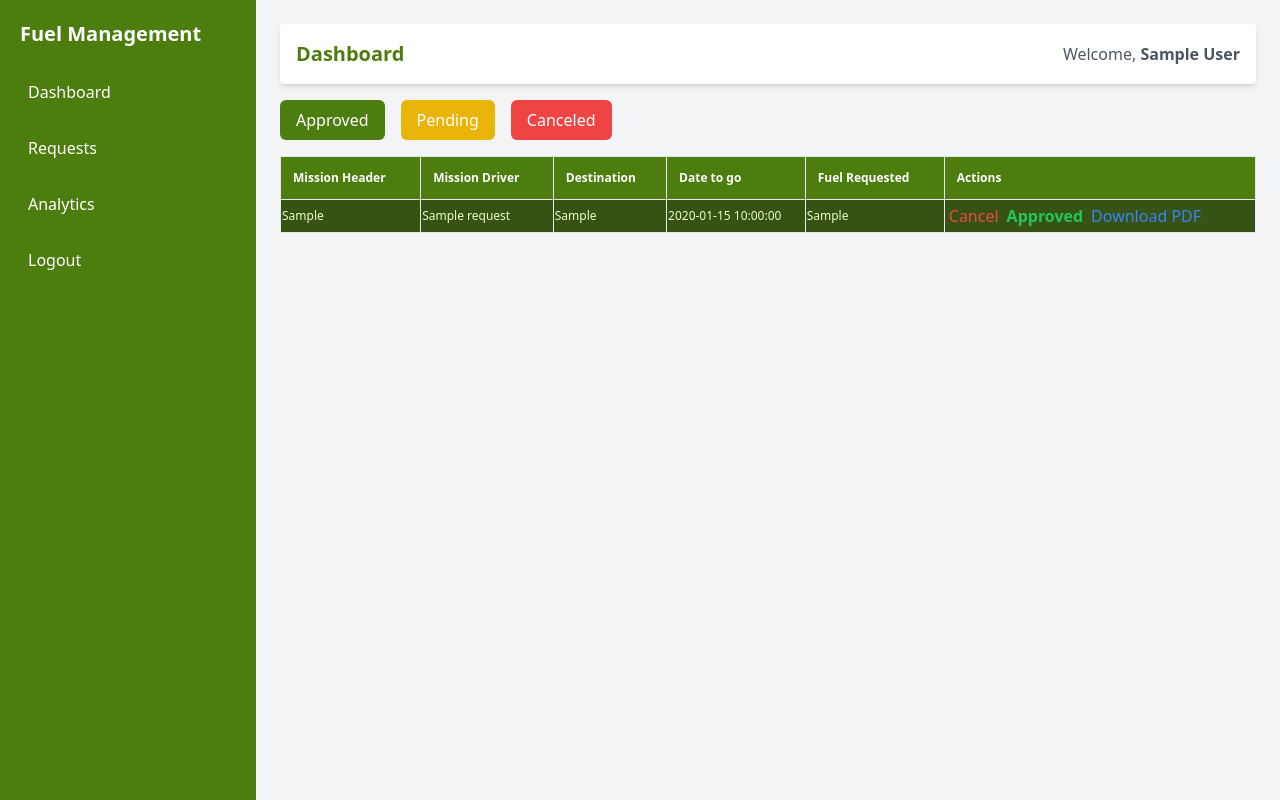
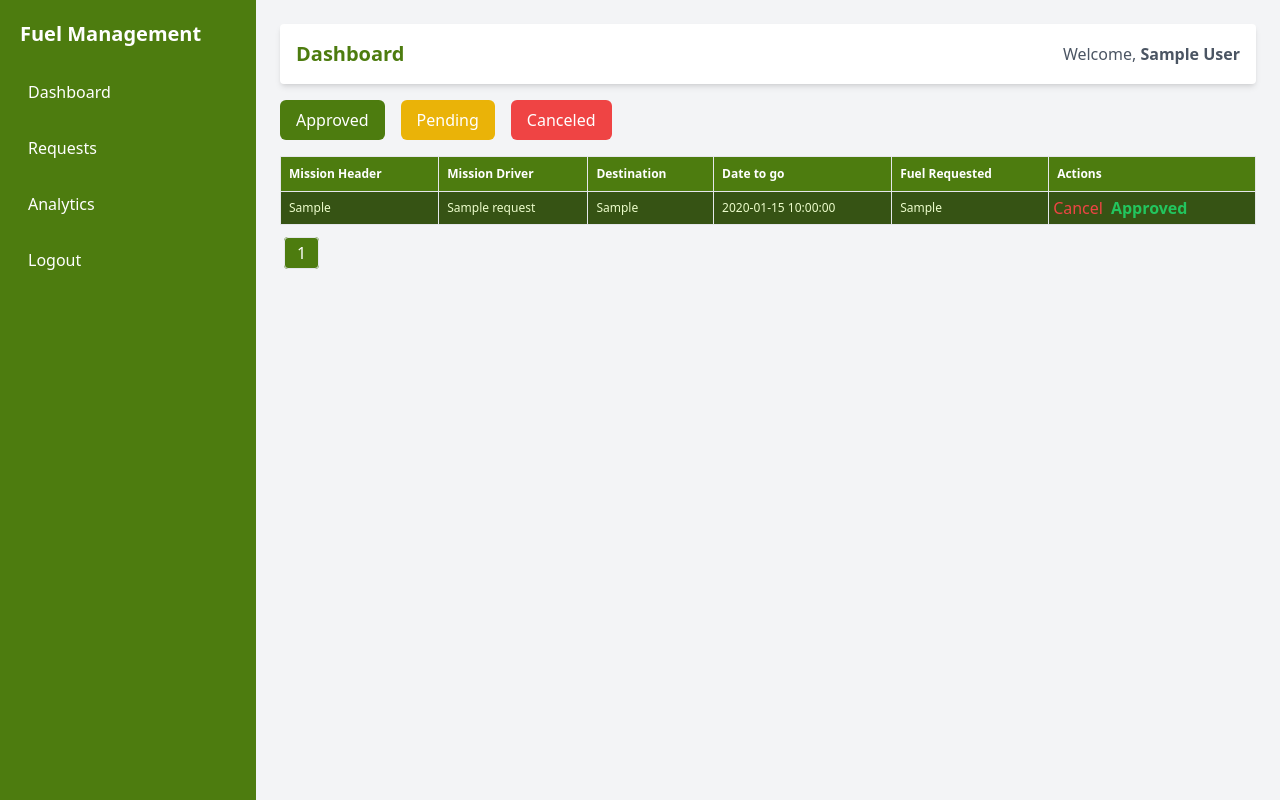
Before and after one commit to dveloper-Elisa/fuel-manager-APTC, a PHP site: page /requests.php?page=1&status=all in a window 1280 px wide. Run offline with PHP 8.4, Linux system fonts and the light colour scheme; the visitor is signed in with stand-in values (Sample User, id 1); tables that the repository leaves empty or names only in its code hold one stand-in row (values such as "Sample post"); some libraries are stand-ins or nearby versions.

Commit message:
--ammend

```diff
--- a/requests.php
+++ b/requests.php
@@ -201,7 +201,6 @@ if(isset($_GET['reject']) || isset($_GET['cancel'])) {
     }
 }
 
-
 ?>
 
 <!DOCTYPE html>
@@ -237,82 +236,108 @@ if(isset($_GET['reject']) || isset($_GET['cancel'])) {
             <?php
 // Fetch status from URL
 $status = isset($_GET['status']) ? $_GET['status'] : 'all';
-            $id = $_SESSION['staff_code'] ;
+$id = $_SESSION['staff_code'];
+
+// Pagination settings
+$itemsPerPage = 10;
+$page = isset($_GET['page']) ? (int)$_GET['page'] : 1;
+$offset = ($page - 1) * $itemsPerPage;
 
 // SQL query based on status
 if ($status === 'all') {
-                $query = (strtoupper($_SESSION['role']) == 'D/CEO' || strtoupper($_SESSION['role']) == 'CEO' || strtolower($_SESSION['role']) == 'logistics') ? "SELECT * FROM fuel_request" : "SELECT * FROM fuel_request WHERE stf_code = '$id'"; // Show all records
+    $query = (strtoupper($_SESSION['role']) == 'D/CEO' || strtoupper($_SESSION['role']) == 'CEO' || strtolower($_SESSION['role']) == 'logistics') ?
+        "SELECT * FROM fuel_request LIMIT ? OFFSET ?" :
+        "SELECT * FROM fuel_request WHERE stf_code = ? LIMIT ? OFFSET ?";
 } else {
-                $query = (strtoupper($_SESSION['role']) == 'D/CEO' || strtoupper($_SESSION['role']) == 'CEO' || strtolower($_SESSION['role']) == 'logistics') ? "SELECT * FROM fuel_request WHERE status = ?":"SELECT * FROM fuel_request WHERE status = ? AND stf_code = ?";
+    $query = (strtoupper($_SESSION['role']) == 'D/CEO' || strtoupper($_SESSION['role']) == 'CEO' || strtolower($_SESSION['role']) == 'logistics') ?
+        "SELECT * FROM fuel_request WHERE status = ? LIMIT ? OFFSET ?" :
+        "SELECT * FROM fuel_request WHERE status = ? AND stf_code = ? LIMIT ? OFFSET ?";
 }
 
 // Prepare and execute the query
 if ($stmt = $db->prepare($query)) {
-                if ($status !== 'all') {
-                    if ((strtoupper($_SESSION['role']) == 'D/CEO' || strtoupper($_SESSION['role']) == 'CEO' || strtolower($_SESSION['role']) == 'logistics')){
-                $stmt->bind_param('s', $status);
+    if ($status === 'all') {
+        if (strtoupper($_SESSION['role']) == 'D/CEO' || strtoupper($_SESSION['role']) == 'CEO' || strtolower($_SESSION['role']) == 'logistics') {
+            $stmt->bind_param('ii', $itemsPerPage, $offset);
+        } else {
+            $stmt->bind_param('iii', $id, $itemsPerPage, $offset);
         }
-                    else{
-                        $stmt->bind_param('si',$status, $id);
+    } else {
+        if (strtoupper($_SESSION['role']) == 'D/CEO' || strtoupper($_SESSION['role']) == 'CEO' || strtolower($_SESSION['role']) == 'logistics') {
+            $stmt->bind_param('sii', $status, $itemsPerPage, $offset);
+        } else {
+            $stmt->bind_param('siii', $status, $id, $itemsPerPage, $offset);
         }
     }
     $stmt->execute();
     $result = $stmt->get_result();
 }
 
+// Fetch total number of records
+$countQuery = ($status === 'all') ? "SELECT COUNT(*) as total FROM fuel_request" : "SELECT COUNT(*) as total FROM fuel_request WHERE status = ?";
+$countStmt = $db->prepare($countQuery);
+if ($status !== 'all') {
+    $countStmt->bind_param('s', $status);
+}
+$countStmt->execute();
+$countResult = $countStmt->get_result();
+$totalRecords = $countResult->fetch_assoc()['total'];
+$totalPages = ceil($totalRecords / $itemsPerPage);
+
 // Render the HTML table
-            echo '<table class="w-full mt-4 border-collapse border border-gray-300 text-left text-gray-700">
-                <thead class="bg-lime-700 text-white">
-                    <tr>
-                        <th class="p-3 border text-[12px]">Mission Header</th>
-                        <th class="p-3 border text-[12px]">Mission Driver</th>
-                        <th class="p-3 border text-[12px]">Destination</th>
-                        <th class="p-3 border text-[12px]">Date to go</th>
-                        <th class="p-3 border text-[12px]">Fuel Requested</th>';
+echo '<table class="w-full mt-4 border-collapse border border-gray-300 text-left text-gray-700">';
+echo '<thead class="bg-lime-700 text-white">';
+echo '<tr>';
+echo '<th class="p-2 border text-[12px]">Mission Header</th>';
+echo '<th class="p-2 border text-[12px]">Mission Driver</th>';
+echo '<th class="p-2 border text-[12px]">Destination</th>';
+echo '<th class="p-2 border text-[12px]">Date to go</th>';
+echo '<th class="p-2 border text-[12px]">Fuel Requested</th>';
 
-            echo (strtoupper($_SESSION['role']) === 'D/CEO' || strtoupper($_SESSION['role']) === 'CEO') ? '<th class="p-3 border text-[12px]">Actions</th>' : '';
-            echo (strtolower($_SESSION['role']) === 'logistics') ? '<th class="p-3 border text-[12px]">View</th>' : '';
+if (strtoupper($_SESSION['role']) === 'D/CEO' || strtoupper($_SESSION['role']) === 'CEO') {
+    echo '<th class="p-2 border text-[12px]">Actions</th>';
+}
+if (strtolower($_SESSION['role']) === 'logistics') {
+    echo '<th class="p-2 border text-[12px]">View</th>';
+}
 
 echo '</tr></thead><tbody class="bg-white">';
 
 while ($row = $result->fetch_assoc()) {
-                echo '<tr class="border-b bg-lime-900 hover:bg-lime-800">
-                    <td class="text-[12px] border text-lime-100">' . htmlspecialchars($row['head_mission']) . '</td>
-                    <td class="text-[12px] border text-lime-100">' . htmlspecialchars($row['driver_name']) . '</td>
-                    <td class="text-[12px] border text-lime-100">' . htmlspecialchars($row['location_to']) . '</td>
-                    <td class="text-[12px] border text-lime-100">' . htmlspecialchars($row['date_from']) . '</td>
-                    <td class="text-[12px] border text-lime-100">' . htmlspecialchars($row['fuel_type']) . '</td>';
+    echo '<tr class="border-b bg-lime-900 hover:bg-lime-800">';
+    echo '<td class="text-[12px] border pl-2 text-lime-100">' . htmlspecialchars($row['head_mission']) . '</td>';
+    echo '<td class="text-[12px] border pl-2 text-lime-100">' . htmlspecialchars($row['driver_name']) . '</td>';
+    echo '<td class="text-[12px] border pl-2 text-lime-100">' . htmlspecialchars($row['location_to']) . '</td>';
+    echo '<td class="text-[12px] border pl-2 text-lime-100">' . htmlspecialchars($row['date_from']) . '</td>';
+    echo '<td class="text-[12px] border pl-2 text-lime-100">' . htmlspecialchars($row['fuel_type']) . '</td>';
 
     if (strtoupper($_SESSION['role']) === 'D/CEO' || strtoupper($_SESSION['role']) === 'CEO') {
-                    echo '<td class="p-1 border">
-                        <a href="requests.php?cancel=' . urlencode($row['req_id']) . '" class="text-red-500 hover:underline">Cancel</a>';
-
+        echo '<td class="p-1 border"><a href="requests.php?cancel=' . urlencode($row['req_id']) . '" class="text-red-500 hover:underline">Cancel</a>';
         if ($row['status'] === 'approved') {
             echo '<span class="text-green-500 font-bold ml-2">Approved</span>';
         } else {
             echo '<a href="approve.php?approve=' . urlencode($row['req_id']) . '" class="text-green-500 hover:underline ml-2">Approve</a>';
         }
-
-                    if ($row['status'] === 'approved') {
-                        echo '<a href="?id=' . urlencode($row['req_id']) . '" class="text-blue-500 hover:underline ml-2">Download PDF</a>';
-                    } else {
-                        echo '<span class="text-gray-400 ml-2 cursor-not-allowed">Download PDF</span>';
-                    }
-
         echo '</td>';
     }
 
     if (strtolower($_SESSION['role']) === 'logistics') {
-                    echo '<td class="p-3 border">
-                        <button onclick="viewRequest(' . $row['req_id'] . ')" class="text-blue-500 hover:underline">View</button>
-                    </td>';
+        echo '<td class="p-3 border"><button onclick="viewRequest(' . $row['req_id'] . ')" class="text-blue-500 hover:underline">View</button></td>';
     }
 
     echo '</tr>';
 }
 
 echo '</tbody></table>';
+
+// Pagination controls
+echo '<div class="mt-4">';
+for ($i = 1; $i <= $totalPages; $i++) {
+    echo '<a href="?page=' . $i . '&status=' . $status . '" class="px-3 py-1 mx-1 border rounded ' . ($page == $i ? 'bg-lime-700 text-white' : 'bg-white text-lime-700') . '">' . $i . '</a>';
+}
+echo '</div>';
 ?>
+
 
             <!-- Modal -->
             <div id="requestModal" class="fixed inset-0 hidden bg-black bg-opacity-50 flex justify-center items-center">
```
Lines whose indentation alone changed are shown as unchanged.
